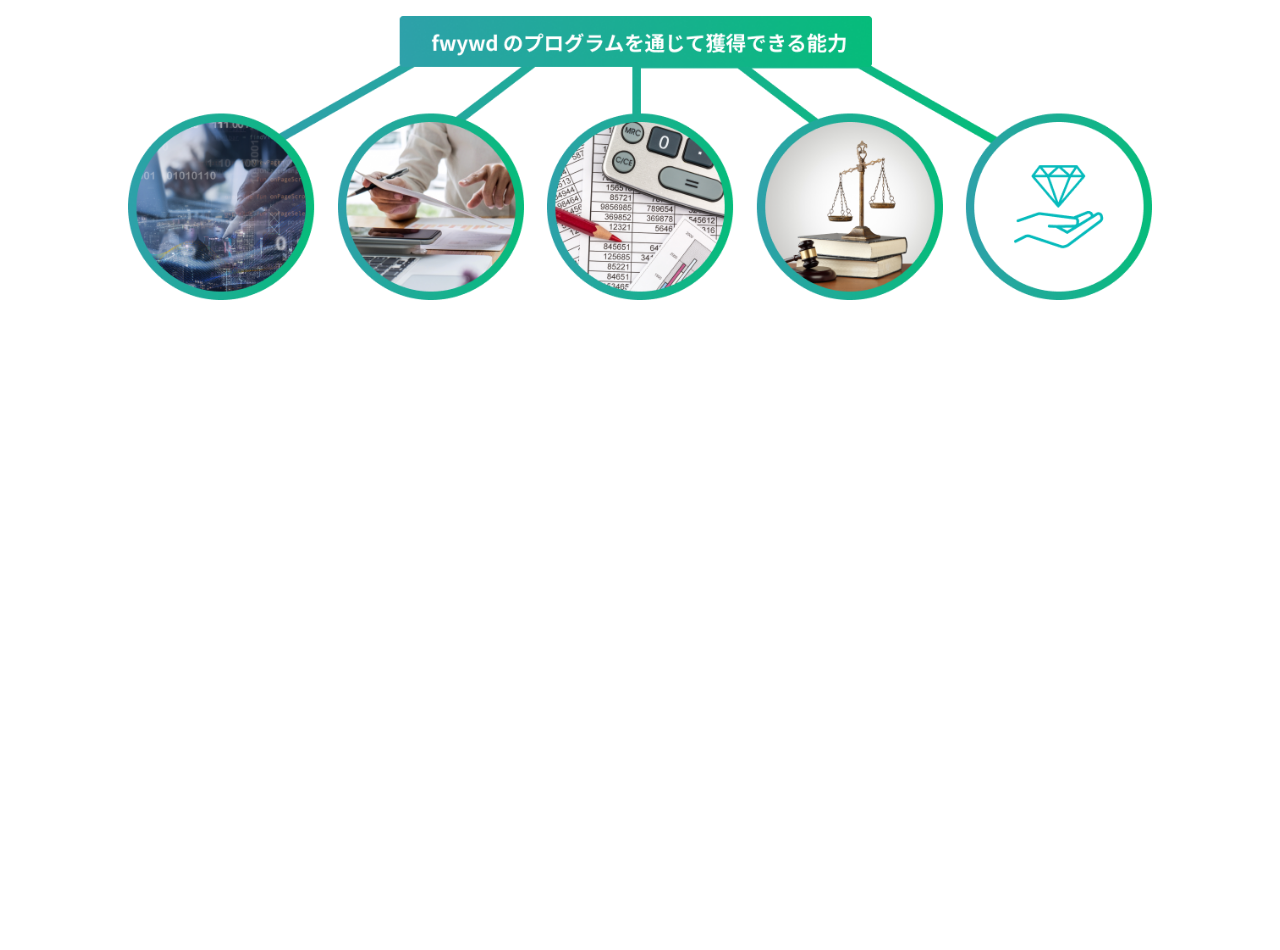
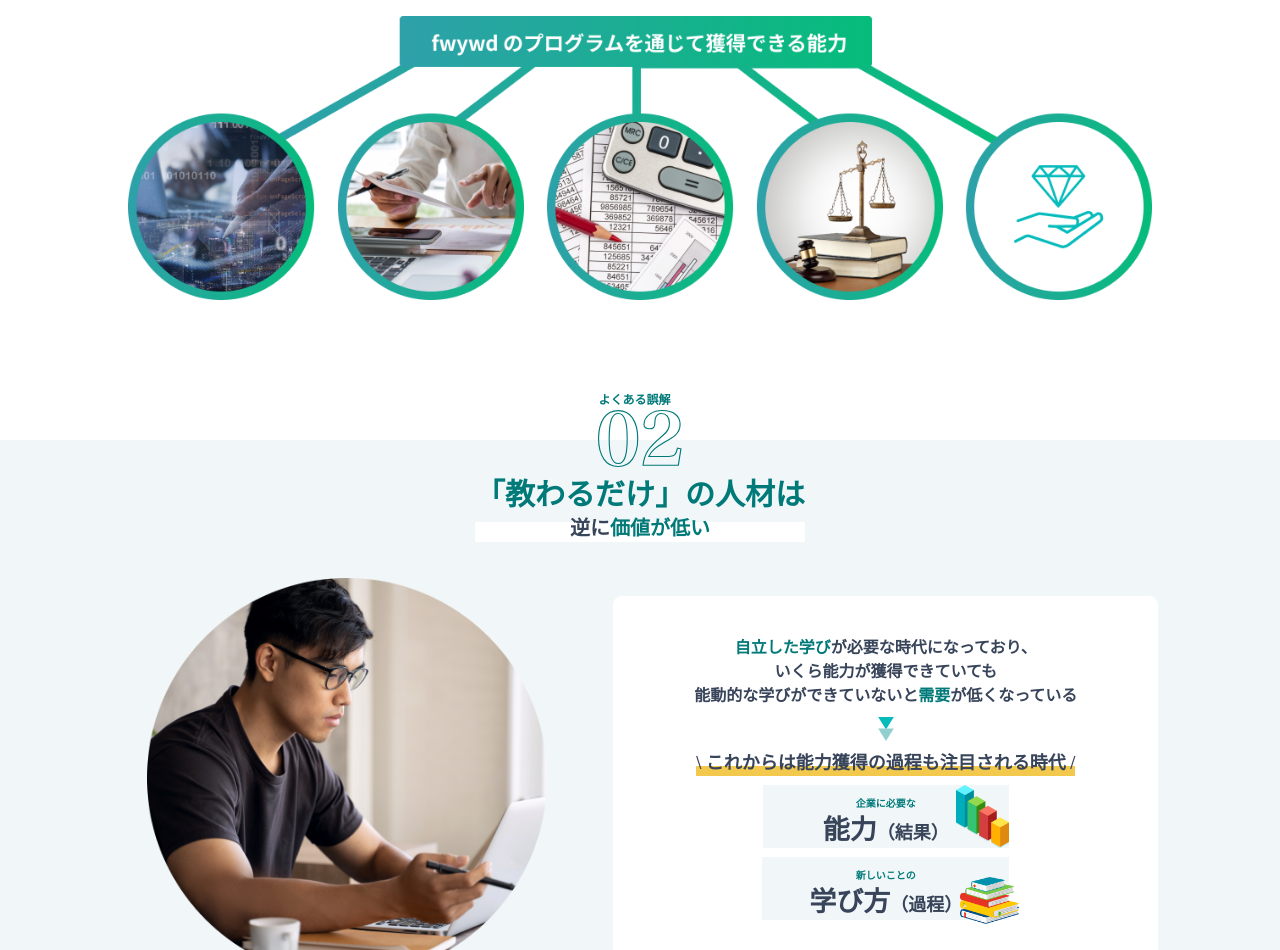
Before and after one commit to HideyukiWanaka/fwywdlv3, a plain HTML site: page index.html in a window 1280 px wide. Shown: the part 1850-2800 px from the top of the page. Before the commit the page ends 2150 px from the top, so only its background shows below. Drawn offline with Linux system fonts and the light colour scheme.

Commit message:
solution2 sm #18

```diff
--- a/index.html
+++ b/index.html
@@ -176,7 +176,7 @@
                 alt="human1"
                 class="width-65 lg_width-80" />
             </div>
-            <div class="grid2 justify-center gap-7 grid-column-14">
+            <div class="grid2 justify-center gap-7 grid-column-16">
               <div class="bg-color text-center px-60 py-7 lg_py15">
                 <p class="text-primary text-11 lg_text-16">
                   新しくチームを組成して独立
@@ -220,5 +220,91 @@
           class="hidden md_block md_mt-50" />
       </div>
     </section>
+    <!-- solution02 -->
+    <section>
+      <div
+        class="grid2 bg-color justify-center gap-36 relative mt-140 items-center md_grid-solution1">
+        <div class="absolute top--50 md_solution-area-a">
+          <div class="text-primary text-12">よくある誤解</div>
+          <div><img src="./img/02.svg" alt="02" class="height-57" /></div>
+        </div>
+        <div
+          class="text-center under-bar text-20 mt-80 md_solution-area-b md_mt-0">
+          <span class="text-primary lg_text-30"
+            >「教わるだけ」の人材は<br /></span
+          >逆に<span class="text-primary">価値が低い</span>
+        </div>
+        <div class="md_solution-area-c md_justify-end">
+          <img
+            src="./img/solution2_main_img01.png"
+            alt="solution1"
+            class="width-292 lg_width-400" />
+        </div>
+        <div
+          class="grid2 justify-center bg-white py-24 gap-9 width-90p border-radius9 md_solution-area-d lg_py40">
+          <div class="text-center lg_text-16">
+            <span class="text-primary">自立した学び</span
+            >が必要な時代になっており、<br />いくら能力が獲得できていても<br />能動的な学びができていないと<span
+              class="text-primary"
+              >需要</span
+            >が低くなっている
+          </div>
+          <div>
+            <img src="./img/icon_arrow.svg" alt="arrow" class="width-18" />
+          </div>
+          <div class="under-bar-y text-13 lg_text-18">
+            \ これからは能力獲得の過程も注目される時代 /
+          </div>
+          <div class="flex relative">
+            <div class="text-primary text-10 text-center bg-color px-60 pt-10">
+              企業に必要な <br /><span class="text-black text-27"
+                >能力<span class="text-18">（結果）</span></span
+              >
+            </div>
+            <img
+              src="./img/solution2_main_img02.png"
+              alt="solution02"
+              width="53px"
+              class="absolute right-0" />
+          </div>
+          <div class="flex relative gap-3">
+            <div class="text-primary text-10 text-center bg-color px-39 pt-10">
+              新しいことの <br /><span class="text-black text-27"
+                >学び方<span class="text-18">（過程）</span></span
+              >
+            </div>
+            <img
+              src="./img/solution2_main_img03.png"
+              alt="solution02"
+              width="59px"
+              class="absolute right--2 top-20" />
+          </div>
+        </div>
+      </div>
+      <div class="triangle xl_border-width"></div>
+      <div class="grid2 justify-center gap-23 mt-20 mb-60">
+        <div class="grid2 width-92p">
+          <div class="text-18">
+            fwywdでは<span class="text-primary">能力獲得の過程</span
+            >>へもこだわり、講師から教わる授業のような時間は設けていません
+          </div>
+          <div>
+            <img src="./img/solution2_summary_tmb01.jpg" alt="summary" />
+          </div>
+        </div>
+        <div><img src="./img/icon_arrow.svg" alt="arrow" /></div>
+        <div class="grid2 width-92p">
+          <div class="text-18">
+            ハードルの高い課題に挑戦してクリアすることで調べて解決する<span
+              class="text-primary"
+              >自立した力</span
+            >を付けられます
+          </div>
+          <div>
+            <img src="./img/solution2_summary_tmb02.jpg" alt="summary" />
+          </div>
+        </div>
+      </div>
+    </section>
   </body>
 </html>
--- a/style.css
+++ b/style.css
@@ -68,6 +68,10 @@ a {
   justify-items: center;
 }
 
+.justify-end {
+  justify-self: end;
+}
+
 .items-center {
   align-items: center;
 }
@@ -84,8 +88,12 @@ a {
   gap: 36px;
 }
 
+.gap-23 {
+  gap: 23px;
+}
+
 .gap-10 {
-  gap: 0.625rem;
+  gap: 10px;
 }
 
 .gap-9 {
@@ -94,6 +102,10 @@ a {
 
 .gap-7 {
   gap: 7px;
+}
+
+.gap-3 {
+  gap: px;
 }
 
 .relative {
@@ -121,7 +133,7 @@ a {
   grid-template-rows: 0 0;
 }
 
-.grid-column-14 {
+.grid-column-16 {
   grid-column: 1/6;
 }
 
@@ -138,6 +150,10 @@ a {
 }
 .sympathy_grid-2 {
   grid-row: 2/3;
+}
+
+.top-20 {
+  top: 20px;
 }
 
 .top--50 {
@@ -173,6 +189,14 @@ a {
   margin: 0 auto;
 }
 
+.right-0 {
+  right: 0px;
+}
+
+.right--2 {
+  right: -10px;
+}
+
 .text-center {
   text-align: center;
 }
@@ -185,6 +209,11 @@ a {
 .px-60 {
   padding-left: 60px;
   padding-right: 60px;
+}
+
+.px-39 {
+  padding-left: 47px;
+  padding-right: 47px;
 }
 
 .px-16 {
@@ -219,6 +248,10 @@ a {
 .py-7 {
   padding-top: 7px;
   padding-bottom: 7px;
+}
+
+.pt-10 {
+  padding-top: 10px;
 }
 
 .pt-40 {
@@ -265,8 +298,16 @@ a {
   margin-top: 80px;
 }
 
+.mt-20 {
+  margin-top: 20px;
+}
+
 .mb-80 {
   margin-bottom: 80px;
+}
+
+.mb-60 {
+  margin-bottom: 60px;
 }
 
 .mx-20 {
@@ -298,6 +339,10 @@ a {
   width: 65px;
 }
 
+.width-60 {
+  width: 60px;
+}
+
 .width-45 {
   width: 45px;
 }
@@ -308,6 +353,10 @@ a {
 
 .width-18 {
   width: 18px;
+}
+
+.width-92p {
+  width: 92%;
 }
 
 .width-90p {
@@ -408,8 +457,16 @@ a {
   font-size: 20px;
 }
 
+.text-23 {
+  font-size: 23px;
+}
+
 .text-25 {
   font-size: 25px;
+}
+
+.text-27 {
+  font-size: 27px;
 }
 
 .text-32 {
```
Also changed, not shown: img/02.svg (added), img/solution2_main_img01.png (added), img/solution2_main_img02.png (added), img/solution2_main_img03.png (added), img/solution2_summary_tmb01.jpg (added), img/solution2_summary_tmb02.jpg (added).
